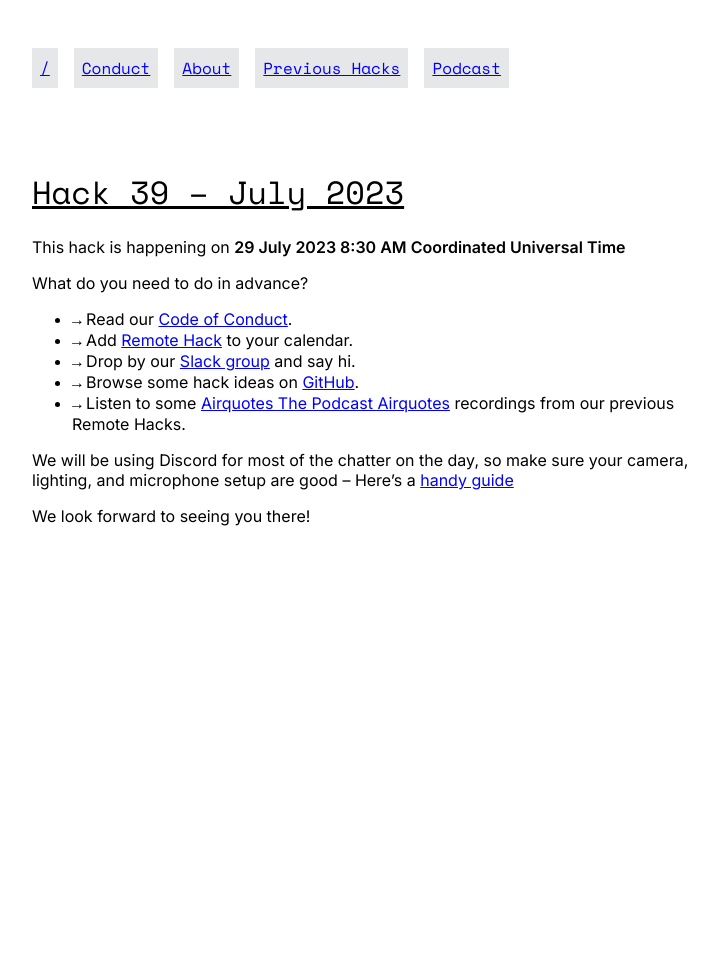
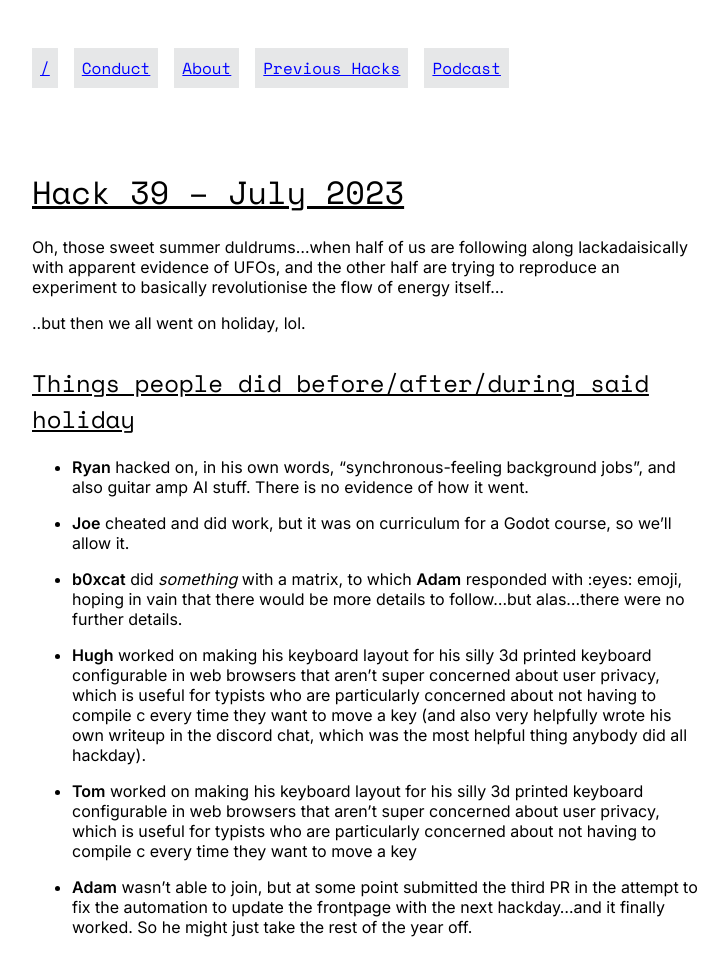
Before and after one commit to remotehack/remotehack.github.io, a Jekyll site: the page built from _hacks/39.md, in a window 1280 px wide. Shown: the whole page, without its empty margins (272-1000 px from the left). Built offline with Jekyll 4.4.1, drawn with Linux system fonts in a browser that asks for light colours; before the commit the page ends 900 px from its top, so only the background shows below that.

Commit message:
add writeupfor july 2023

```diff
--- a/_hacks/39.md
+++ b/_hacks/39.md
@@ -1,5 +1,22 @@
 ---
 hack_number: 39
 date: 2023-07-29
-upcoming: true
 ---
+
+Oh, those sweet summer duldrums...when half of us are following along lackadaisically with apparent evidence of UFOs, and the other half are trying to reproduce an experiment to basically revolutionise the flow of energy itself...
+
+..but then we all went on holiday, lol.
+
+## Things people did before/after/during said holiday
+
+- **Ryan** hacked on, in his own words, "synchronous-feeling background jobs", and also guitar amp AI stuff. There is no evidence of how it went.
+
+- **Joe** cheated and did work, but it was on curriculum for a Godot course, so we'll allow it.
+
+- **b0xcat** did _something_ with a matrix, to which **Adam** responded with :eyes: emoji, hoping in vain that there would be more details to follow...but alas...there were no further details.
+
+- **Hugh** worked on making his keyboard layout for his silly 3d printed keyboard configurable in web browsers that aren't super concerned about user privacy, which is useful for typists who are particularly concerned about not having to compile c every time they want to move a key (and also very helpfully wrote his own writeup in the discord chat, which was the most helpful thing anybody did all hackday).
+
+- **Tom** worked on making his keyboard layout for his silly 3d printed keyboard configurable in web browsers that aren't super concerned about user privacy, which is useful for typists who are particularly concerned about not having to compile c every time they want to move a key
+
+- **Adam** wasn't able to join, but at some point submitted the third PR in the attempt to fix the automation to update the frontpage with the next hackday...and it finally worked. So he might just take the rest of the year off.
```
